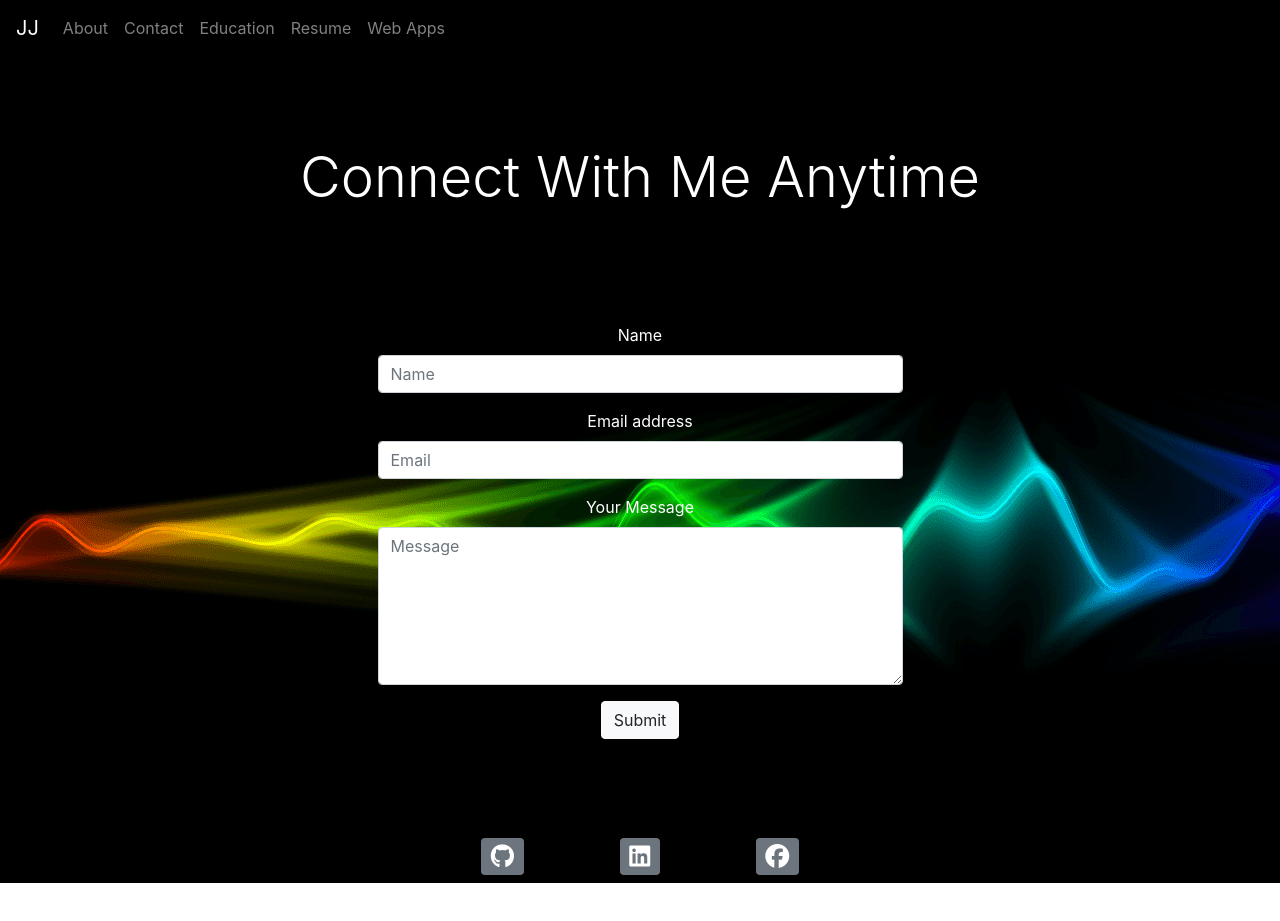
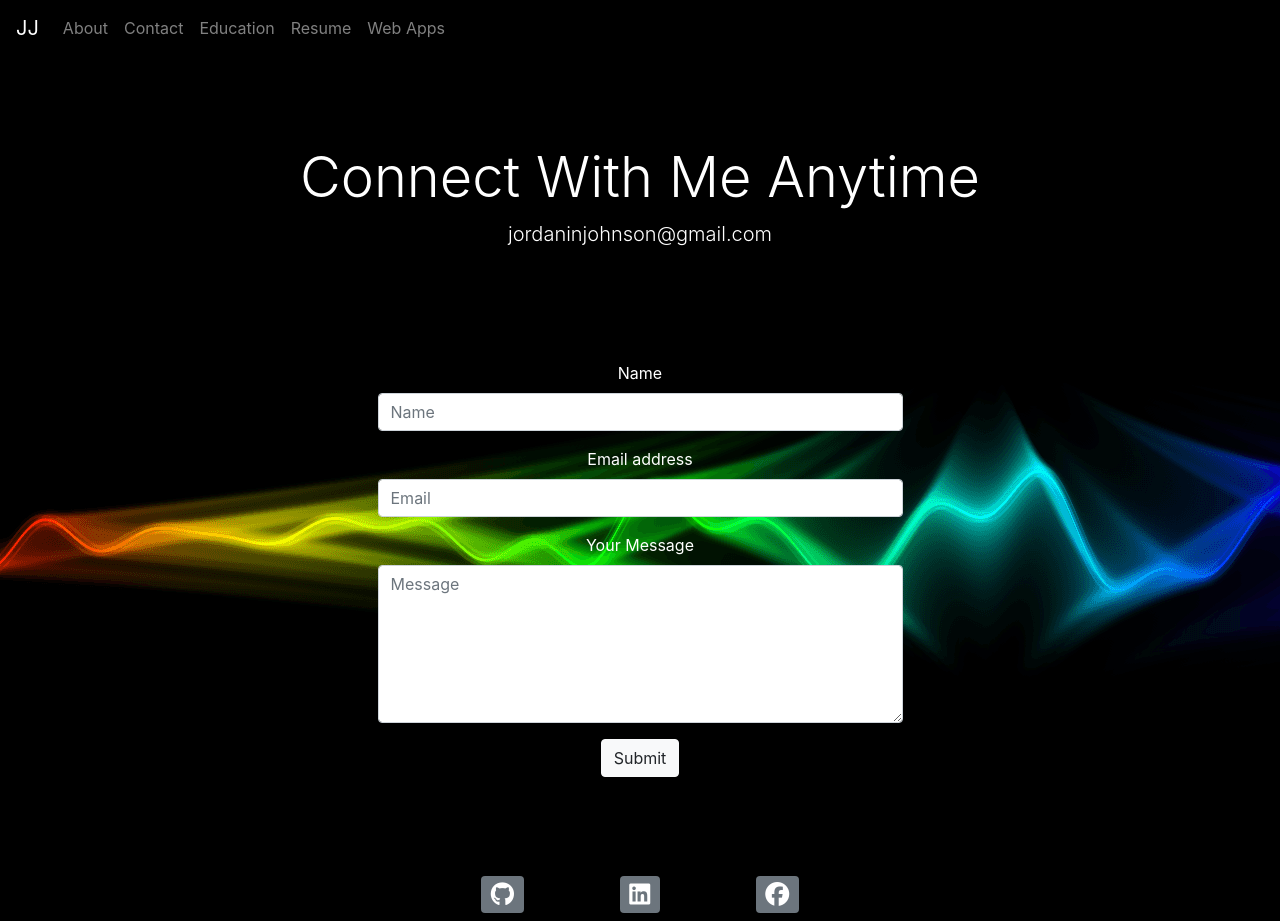
Before and after one commit to JINJ95/JJ-Portfolio, a React (Create React App) app: page /contact in a window 1280 px wide. Before the commit the page ends 883 px from the top, so only its background shows below. Built offline with nearby package versions, Linux system fonts and the light colour scheme.

Commit message:
added email address in contact page

```diff
--- a/src/pages/contact.jsx
+++ b/src/pages/contact.jsx
@@ -4,7 +4,7 @@ import Jumbotron from '../components/Jumbotron'
 export default function Contact() {
     return (
         <div className="container">
-            <Jumbotron title="Connect With Me Anytime" />
+            <Jumbotron title="Connect With Me Anytime" subtitle="jordaninjohnson@gmail.com" />
             <div className="container">
                 <div className="row">
                     <div className="col-6 container justify-content-center">
```
